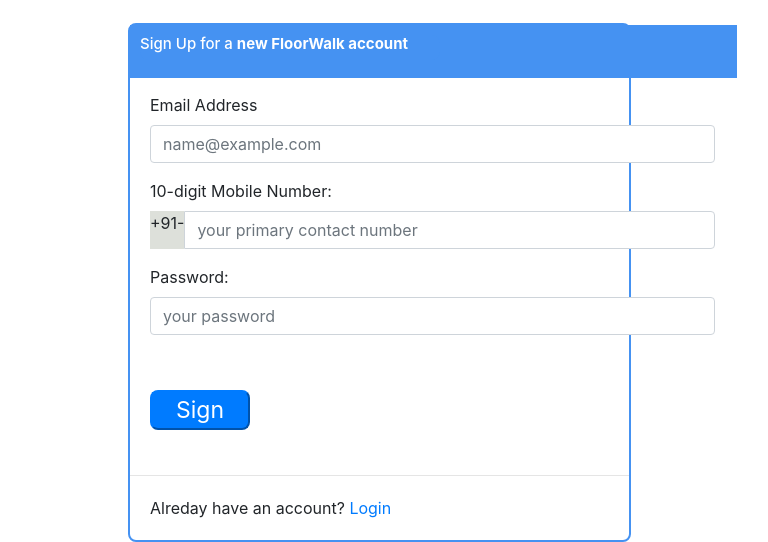
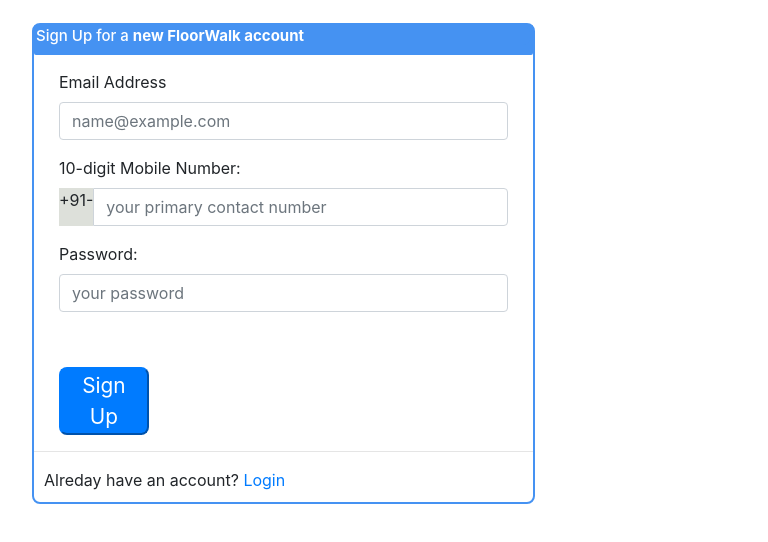
Before and after one commit to shrey17501/allstores, a Django app: page /signup in a window 1280 px wide. Shown: the part 361-903 px from the top of the page, without its empty margins (367-1135 px from the left). After the commit the page ends 865 px from the top, so only its background shows below. Run offline with Django 4.2, Linux system fonts and the light colour scheme; some libraries are stand-ins or nearby versions.

Commit message:
Update signup.html

```diff
--- a/templates/signup.html
+++ b/templates/signup.html
@@ -22,53 +22,53 @@
         .panel-primary {
             border: 2px solid rgb(69, 146, 242);
             border-radius: 8px;
+            width: 100%;
         }
         .col-md-5 {
-            margin-left: 480px;
+            margin-left: 30%;
         }
         .panel-title {
-            width: 300px;
-            height: 25px;
+
             font-size: 15px;
             background-color: rgb(69, 146, 242);
             border-radius: 8px;
-            transition: 0.25;
 
         }
         .panel-heading {
 
             background-color: rgb(69, 146, 242);
-            width: 607px;
-            padding: 10px;
+            width: 100%;
+            padding: 2px;
+            border-radius: 2px;
 
         }
         .panel-heading .panel-title {
+
             color: white;
             text-align: left;
 
         }
         .pull-right {
-            margin-left: 80px;
+            margin-left: 10%;
         }
 
         .form-group {
-            width: 565px;
+            width: 90%;
             height: 100;
-            margin-left: 20px;
-            margin-top: 15px;
+            margin-left: 5%;
+            margin-top: 3%;
         }
         .btn-primary {
-            width: 100px;
-            height: 40px;
-            font-size: 23px;
+            width: 20%;
+
+            font-size: 130%;
             border-radius: 8px;
-            transition: 0.25;
         }
         .input-group-addon {
             background-color: rgb(221, 224, 218);
         }
         .panel-footer p {
-            margin: 20px;
+            margin: 2%;
         }
 
     </style>
```
